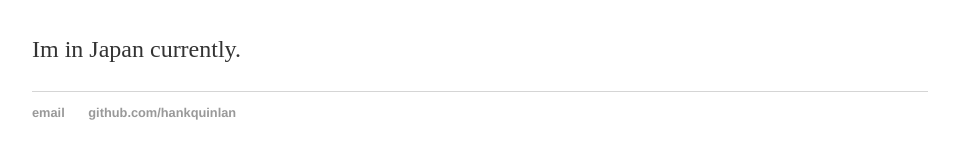
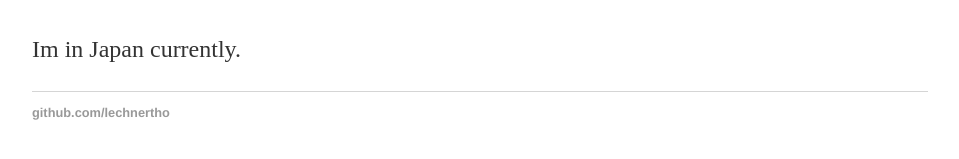
Before and after one commit to lechnertho/lechnertho.github.io, a Jekyll site: the page built from index.html, in a window 1280 px wide. Shown: the part 164-323 px from the top of the page, without its empty margins (160-1119 px from the left). Built offline with Jekyll 4.4.1, drawn with Linux system fonts in a browser that asks for light colours.

Commit message:
Update default.html
updated content

```diff
--- a/_layouts/default.html
+++ b/_layouts/default.html
@@ -21,8 +21,7 @@
 			</div><!-- /.container -->
 			<footer>
 	    		<ul>
-	        		<li><a href="mailto:hankquinlanhub@gmail.com">email</a></li>
-	        		<li><a href="https://github.com/hankquinlan">github.com/hankquinlan</a></li>
+	        		<li><a href="https://github.com/lechnertho">github.com/lechnertho</a></li>
 				</ul>
 			</footer>
 		</body>
```
